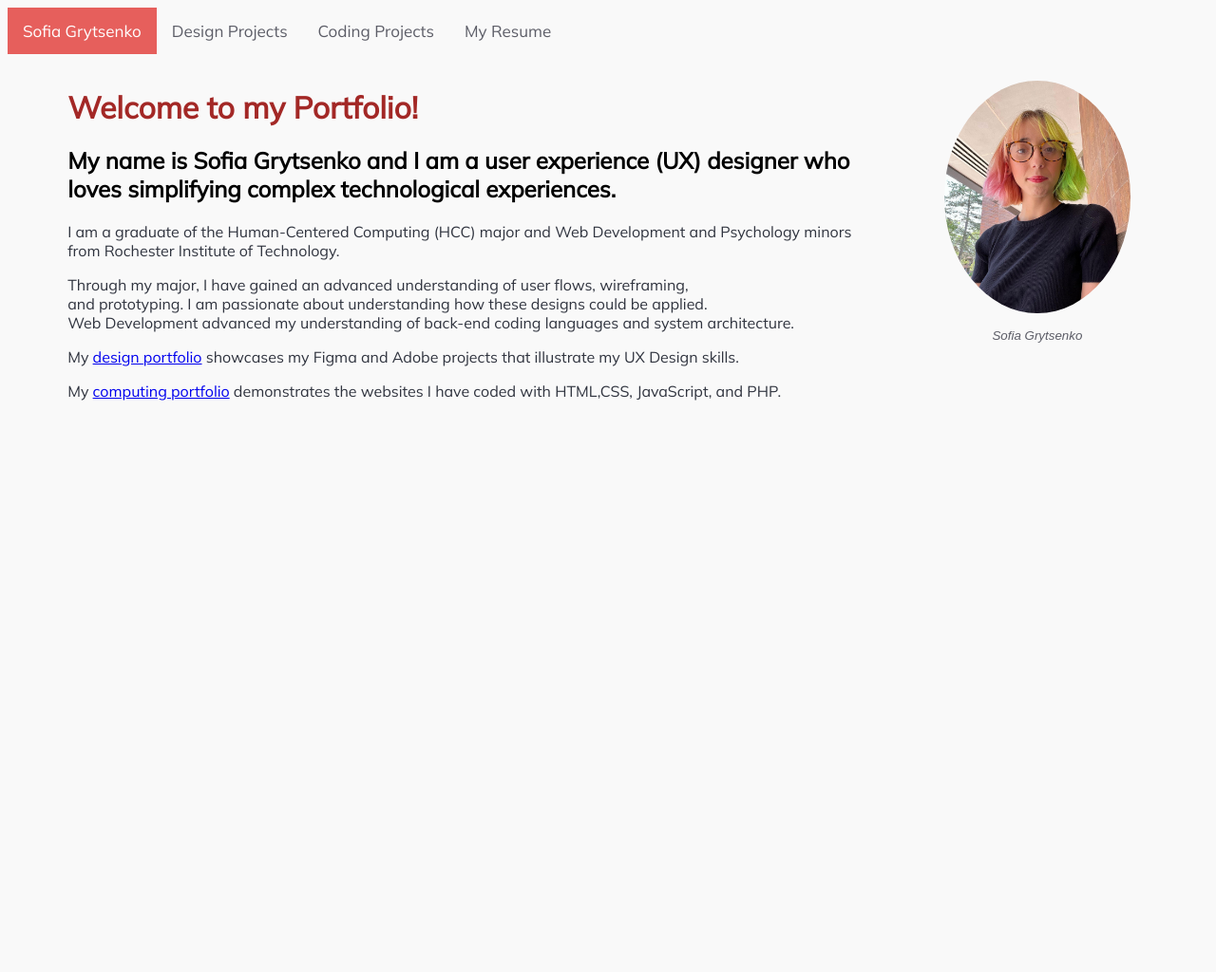
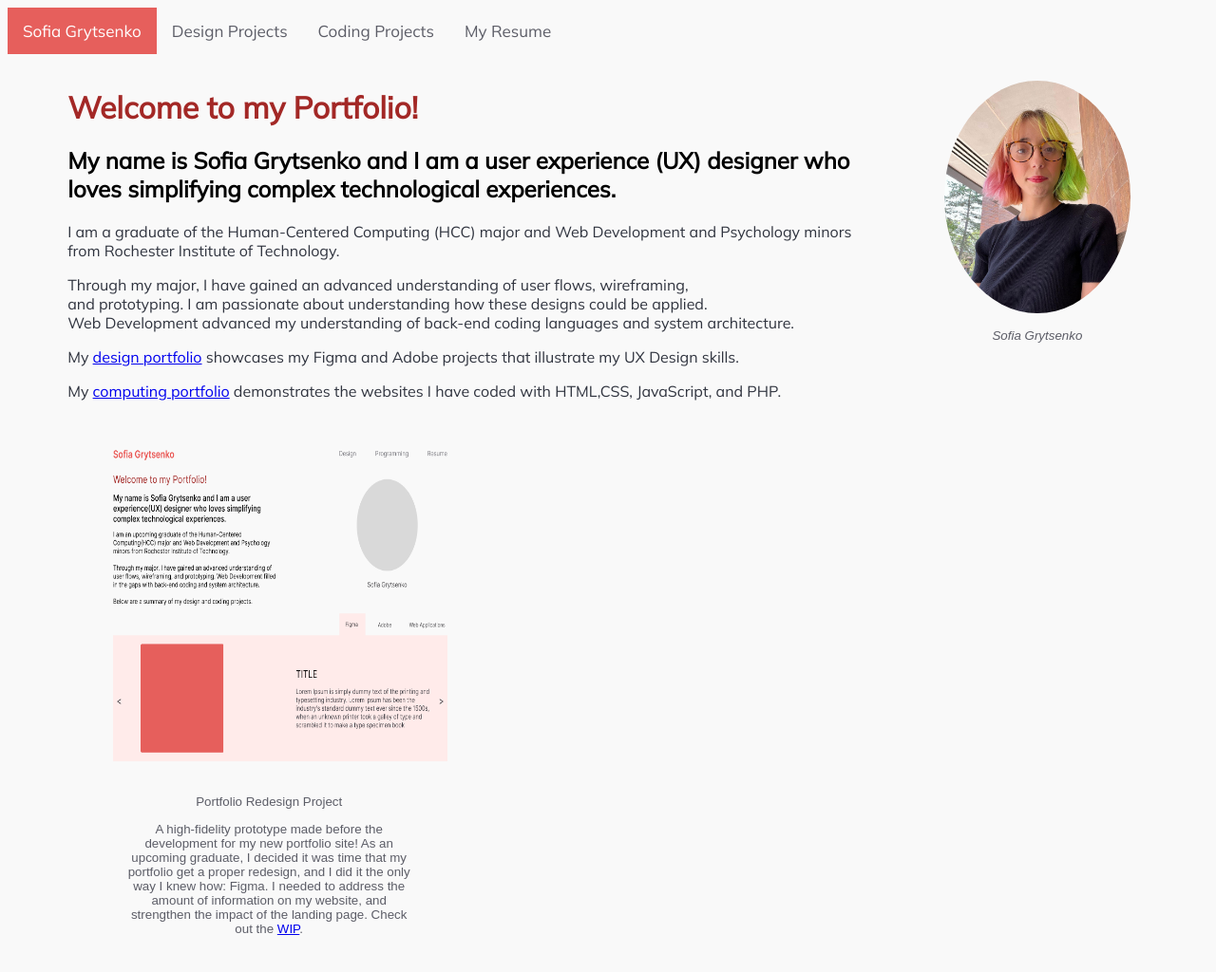
Before and after one commit to sofgry19/portfolio, a plain HTML site: page index.html in a window 1280 px wide. Shown: the whole page at 95% size. Before the commit the page ends 816 px from the top, so only its background shows below. Drawn offline with Linux system fonts and the light colour scheme; a web font is replaced by a local one.

Commit message:
Update index.html

```diff
--- a/index.html
+++ b/index.html
@@ -35,6 +35,16 @@
     <p>My <a href="computing.html">computing portfolio</a> demonstrates the websites I have coded with HTML,CSS, JavaScript, and PHP.</p>
 		<div>
 	</div>
+		<figure class="figure">
+        <div class="wideBoxes">
+          <a href="https://www.figma.com/proto/51IW5ga8nFzA6aKS6udYA0/Portfolio-Prototype?node-id=25-14&scaling=scale-down&page-id=6%3A15&starting-point-node-id=25%3A14" target="_blank"> <img title="Portfolio Redesign Project" class="designImage"
+          alt="Portfolio Redesign Project"
+          src="images/Homepage.png"> </a>
+        </div>
+        <figcaption>Portfolio Redesign Project</figcaption>
+				<figcaption>A high-fidelity prototype made before the development for my new portfolio site! As an upcoming graduate, I decided it was time that my portfolio get a proper redesign, and I did it the only way I knew how: Figma. I needed to address the amount of information on my website, and strengthen the impact of the landing page. Check out the <a href="../WIPportfolio/index.html">WIP</a>.</figcaption>
+			</figure>
+
 	<!--	<p> I also have been developing my UX Design skills including: </p>
 		<ol>
 			<li>Figma</li>
```
